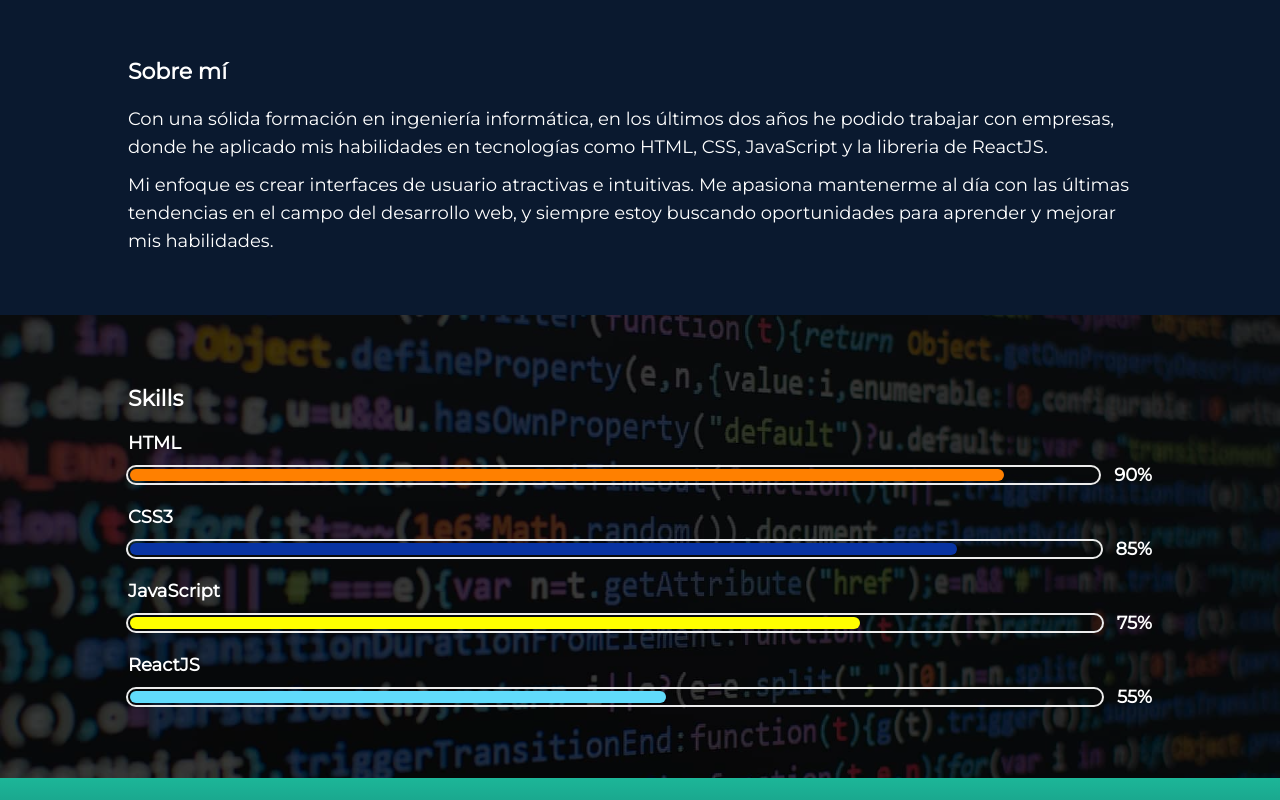
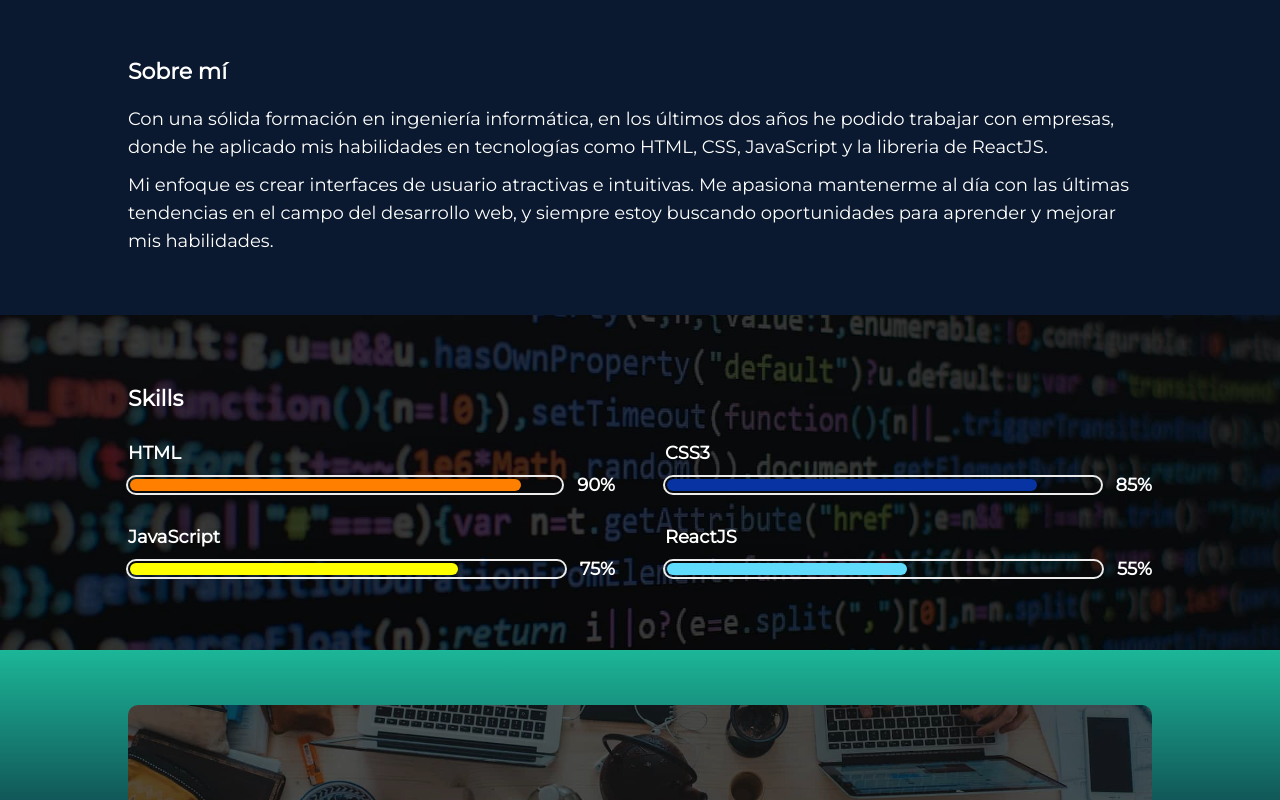
Before and after one commit to alfred3ks/ejer-html-css-kc, a plain HTML site: page index.html in a window 1280 px wide. Shown: the part 465-1265 px from the top of the page. Drawn offline with Linux system fonts and the light colour scheme.

Commit message:
Pongo en grid las skills de tablet y pc.

```diff
--- a/css/skills.css
+++ b/css/skills.css
@@ -165,6 +165,12 @@
     width: 90%;
     margin: 0 auto;
   }
+
+  .skill__grid {
+    display: grid;
+    grid-template-columns: 1fr 1fr;
+    column-gap: 50px;
+  }
 }
 
 @media screen and (width >= 1024px) {
--- a/index.html
+++ b/index.html
@@ -90,7 +90,9 @@
       <div class="skills__image"></div>
       <div class="skill__container">
         <h2 class="skills__title">Skills</h2>
+        <div class="skill__grid">
           <!-- HTML -->
+          <div>
             <h3 class="skills__tecnology">HTML</h3>
             <div class="skills__bars">
               <div class="skills__outside-html">
@@ -100,7 +102,9 @@
                 <h4>90%</h4>
               </div>
             </div>
+          </div>
           <!-- CSS3 -->
+          <div>
             <h3 class="skills__tecnology">CSS3</h3>
             <div class="skills__bars">
               <div class="skills__outside-css">
@@ -110,7 +114,9 @@
                 <h4>85%</h4>
               </div>
             </div>
+          </div>
           <!-- JavaScript -->
+          <div>
             <h3 class="skills__tecnology">JavaScript</h3>
             <div class="skills__bars">
               <div class="skills__outside-js">
@@ -120,7 +126,9 @@
                 <h4>75%</h4>
               </div>
             </div>
+          </div>
           <!-- ReactJS -->
+          <div>
             <h3 class="skills__tecnology">ReactJS</h3>
             <div class="skills__bars">
               <div class="skills__outside-rjs">
@@ -128,6 +136,8 @@
               </div>
               <div class="skills__percentage">
                 <h4>55%</h4>
+              </div>
+            </div>
           </div>
         </div>
       </div>
```
Lines whose indentation alone changed are shown as unchanged.
